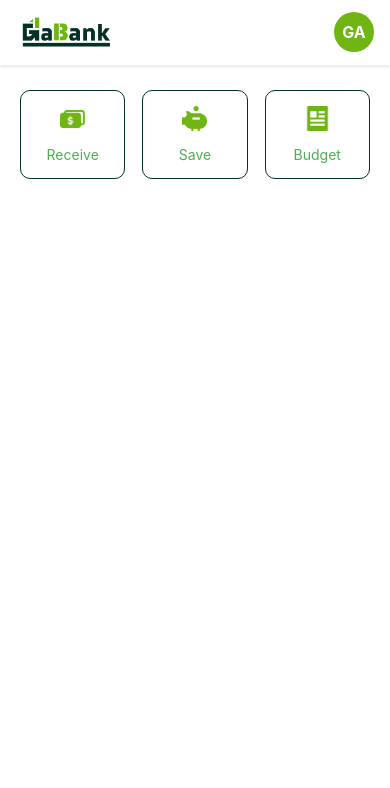
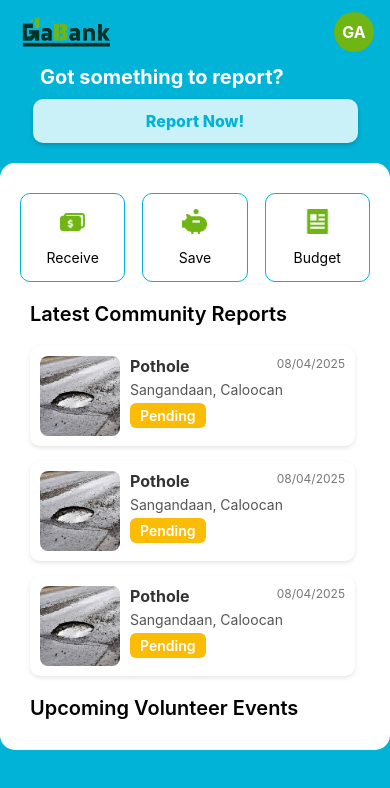
Before and after one commit to Velsariaa/PatchUp, a React Native app in the folder patchup/: screen /HomePage in a window 390 px wide. Shown: the top 788 px of the page. Built offline with nearby package versions, Linux system fonts and the light colour scheme.

Commit message:
[ADDED] Home page

```diff
--- /dev/null
+++ b/patchup/components/headerhome.js
@@ -0,0 +1,74 @@
+import React from "react";
+import { View, Image, Text, StyleSheet, TouchableOpacity } from "react-native";
+import { useNavigation } from "@react-navigation/native";
+
+const Header = ({ firstName = "Gab", lastName = "AI", profilePicUrl = null }) => {
+  const navigation = useNavigation();
+  const initials = `${firstName[0] ?? ""}${lastName[0] ?? ""}`.toUpperCase();
+
+  const renderProfile = () => {
+    if (profilePicUrl) {
+      return <Image source={{ uri: profilePicUrl }} style={styles.profilePic} />;
+    } else {
+      return (
+        <View style={styles.initialsCircle}>
+          <Text style={styles.initialsText}>{initials}</Text>
+        </View>
+      );
+    }
+  };
+
+  return (
+    <View style={styles.header}>
+      <TouchableOpacity onPress={() => navigation.navigate("ManageCard")}>
+        <Image source={require("../assets/gabank-header.png")} style={styles.logo} />
+      </TouchableOpacity>
+      {renderProfile()}
+    </View>
+  );
+};
+
+const styles = StyleSheet.create({
+  header: {
+    flexDirection: "row",
+    justifyContent: "space-between",
+    alignItems: "center",
+    backgroundColor: "#01B3D7",
+    marginTop: 0,
+    // shadowColor: "#000",
+    // shadowOffset: { width: 0, height: 2 },
+    // shadowOpacity: 0.1,
+    // shadowRadius: 3,
+    elevation: 3,
+    zIndex: 10,
+    paddingHorizontal: 16,
+    paddingBottom: 6,
+    paddingTop: 4,
+  },
+  logo: {
+    width: 100,
+    height: 85,
+    resizeMode: "contain",
+    marginVertical: -15,
+  },
+  profilePic: {
+    width: 40,
+    height: 40,
+    borderRadius: 20,
+  },
+  initialsCircle: {
+    width: 40,
+    height: 40,
+    borderRadius: 20,
+    backgroundColor: "#6FB513",
+    justifyContent: "center",
+    alignItems: "center",
+  },
+  initialsText: {
+    color: "#fff",
+    fontWeight: "bold",
+    fontSize: 16,
+  },
+});
+
+export default Header;
--- a/patchup/screens/homePage.js
+++ b/patchup/screens/homePage.js
@@ -10,7 +10,7 @@ import {
   TouchableOpacity,
   Image,
 } from "react-native";
-import Header from "../components/header";
+import Header from "../components/headerhome";
 
 const screenWidth = Dimensions.get("window").width;
 
@@ -18,7 +18,7 @@ const HomePage = ({ navigation }) => {
   const [activeTab, setActiveTab] = useState('Home');
 
   return (
-    <SafeAreaView style={{ flex: 1, backgroundColor: "#fff" }}>
+    <SafeAreaView style={{ flex: 1, backgroundColor: "#01B3D7" }}>
       <KeyboardAvoidingView
         style={{ flex: 1 }}
         behavior={Platform.OS === "ios" ? "padding" : undefined}
@@ -26,6 +26,10 @@ const HomePage = ({ navigation }) => {
       >
         <Header />
         <View style={styles.container}>
+          <Text style={styles.reporttxt}>Got something to report?</Text>
+          <TouchableOpacity style={styles.reportbtn}>
+            <Text style={styles.buttonText}>Report Now!</Text>
+          </TouchableOpacity>
           <View style={styles.optionsContainer}>
             <TouchableOpacity style={styles.optionBox} onPress={() => navigation.navigate("ReceiveMoney")}>
               <Image source={require("../assets/receive.png")} style={styles.optionIcon} />
@@ -41,6 +45,27 @@ const HomePage = ({ navigation }) => {
               <Image source={require("../assets/budget.png")} style={styles.optionIcon} />
               <Text style={styles.optionText}>Budget</Text>
             </TouchableOpacity>
+            <Text style={styles.latest}>Latest Community Reports</Text>
+            <View style={styles.cardsContainer}>
+              {[1, 2, 3].map((item, index) => (
+                <View key={index} style={styles.card}>
+                  <Image source={require("../assets/pothole.jpg")} style={styles.cardImage} />
+                  <View style={styles.cardContent}>
+                    <View style={styles.cardTopRow}>
+                      <Text style={styles.cardTitle}>Pothole</Text>
+                      <Text style={styles.cardDate}>08/04/2025</Text>
+                    </View>
+                    <View style={styles.cardLocationRow}>
+                      <Text style={styles.cardLocation}>Sangandaan, Caloocan</Text>
+                    </View>
+                    <Text style={styles.cardStatus}>Pending</Text>
+                  </View>
+                </View>
+              ))}
+            </View>
+            <Text style={styles.latest}>Upcoming Volunteer Events</Text>
+
+
           </View>
         </View>
       </KeyboardAvoidingView>
@@ -50,7 +75,7 @@ const HomePage = ({ navigation }) => {
 };
 
 const styles = StyleSheet.create({
-  container: { flex: 1, backgroundColor: "#fff", padding: 20 },
+  container: { flex: 1, backgroundColor: "#01B3D7" },
 
   optionIcon: {
     width: 25,
@@ -62,9 +87,14 @@ const styles = StyleSheet.create({
     flexDirection: "row",
     flexWrap: "wrap",
     justifyContent: "space-between",
-    marginTop: 5,
+    margin: 0,
+    backgroundColor: "#fff",
+    padding: 20,
+    borderRadius: 15,
+    width: screenWidth,
   },
   optionBox: {
+    marginTop: 10,
     alignItems: "center",
     justifyContent: "center",
     padding: 15,
@@ -72,9 +102,117 @@ const styles = StyleSheet.create({
     width: screenWidth / 3.7,
     marginBottom: 15,
     borderWidth: 1,
-    borderColor: "#023126",
+    borderColor: "#01B3D7",
   },
-  optionText: { fontSize: 14, color: "#4CAF50", marginTop: 10 },
+  reporttxt: {
+    paddingLeft: 40,
+    fontSize: 20,
+    fontWeight: "bold",
+    textAlign: "left",
+    marginBottom: 10,
+    color: "#fff",
+  },
+  optionText: { fontSize: 14, color: "#black", marginTop: 10 },
+  reportbtn: {
+    backgroundColor: '#CAF1F8',
+    paddingVertical: 12,
+    paddingHorizontal: 77,
+    borderRadius: 10,
+    elevation: 2,
+    shadowColor: '#000',
+    shadowOffset: { width: 0, height: 2 },
+    shadowOpacity: 0.2,
+    shadowRadius: 4,
+    marginBottom: 20,
+    width: screenWidth / 1.2,
+    alignSelf: "center",
+  },
+  buttonText: {
+    color: '#01B3D7',
+    fontSize: 16,
+    fontWeight: '600',
+    alignSelf: "center",
+    textAlign: "center",
+    fontWeight: "800",
+  },
+  latest: {
+    paddingLeft: 10,
+    fontSize: 20,
+    fontWeight: "600",
+    textAlign: "left",
+    marginBottom: 10,
+    color: "#black",
+    marginTop: 5,
+  },
+  cardsContainer: {
+    marginTop: 10,
+    paddingHorizontal: 10,
+  },
+  card: {
+    flexDirection: "row",
+    alignItems: "flex-start",
+    backgroundColor: "#fff",
+    borderRadius: 10,
+    padding: 10,
+    marginBottom: 15,
+    width: screenWidth / 1.2,
+    alignSelf: "center",
+    shadowColor: "#000",
+    shadowOffset: { width: 0, height: 2 },
+    shadowOpacity: 0.1,
+    shadowRadius: 4,
+    elevation: 2,
+  },
+  cardImage: {
+    width: 80,
+    height: 80,
+    borderRadius: 8,
+    marginRight: 10,
+  },
+  cardContent: {
+    flex: 1,
+  },
+  cardTopRow: {
+    flexDirection: "row",
+    justifyContent: "space-between",
+    marginBottom: 5,
+  },
+  cardTitle: {
+    fontSize: 16,
+    fontWeight: "bold",
+    color: "#333",
+  },
+  cardDate: {
+    fontSize: 12,
+    color: "#777",
+  },
+  cardLocationRow: {
+    flexDirection: "row",
+    alignItems: "center",
+    marginBottom: 5,
+  },
+  cardPinIcon: {
+    width: 14,
+    height: 14,
+    resizeMode: "contain",
+    marginRight: 5,
+  },
+  cardLocation: {
+    fontSize: 14,
+    color: "#555",
+  },
+  cardStatus: {
+    fontSize: 14,
+    fontWeight: "600",
+    color: "#fff",
+    backgroundColor: "#FBBC05",
+    paddingHorizontal: 10,
+    paddingVertical: 4,
+    alignSelf: "flex-start",
+    borderRadius: 6,
+  },
+
+
 });
 
 export default HomePage;
--- a/patchup/screens/reportDashboard.js
+++ b/patchup/screens/reportDashboard.js
@@ -11,7 +11,7 @@ import {
   Platform,
 } from "react-native";
 import Header from "../components/header";
-import BottomNavBar from "../components/bottomNavbar";
+// import BottomNavBar from "../components/bottomNavbar";
 
 // Utility function to return the correct icon based on report type
 const getReportIcon = (type) => {
@@ -104,7 +104,7 @@ const ReportDashboard = ({ navigation }) => {
         </View>
       </KeyboardAvoidingView>
 
-      <BottomNavBar activeTab={activeTab} setActiveTab={setActiveTab} />
+      {/* <BottomNavBar activeTab={activeTab} setActiveTab={setActiveTab} /> */}
     </SafeAreaView>
   );
 };
```
Also changed, not shown: patchup/assets/Pin_light.png (added), patchup/assets/pothole.jpg (added).
